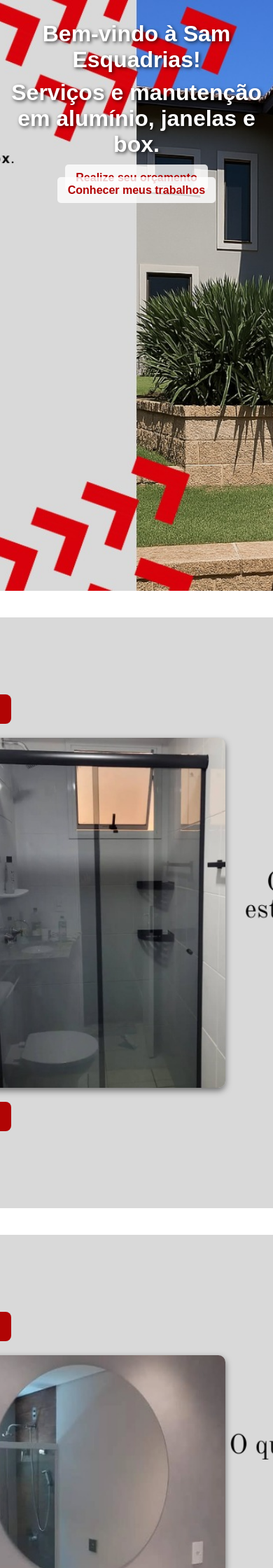
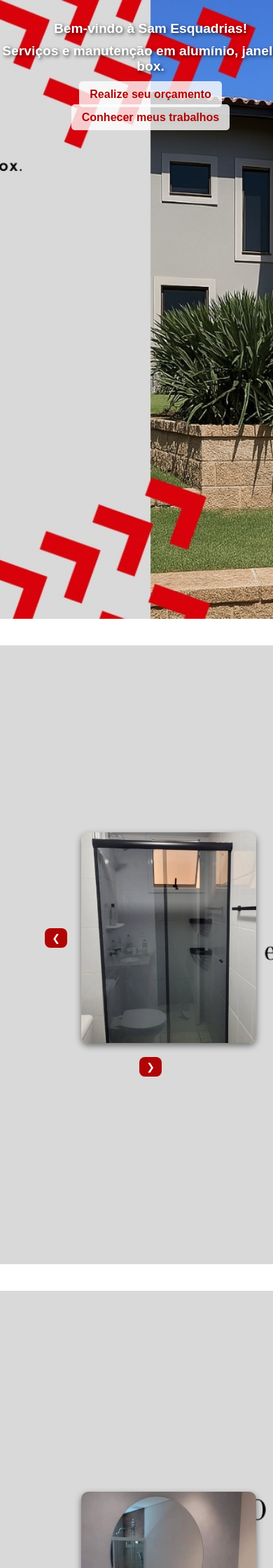
Before and after one commit to FagAlmeida/orcamentoEduardo, a Flask app: page / in a window 390 px wide. Shown: the top 2240 px of the page at 70% size. Run offline with Flask 3, Linux system fonts and the light colour scheme; some libraries are stand-ins or nearby versions.

Commit message:
AJUSTANDO TELA INICIAL

```diff
--- a/templates/inicial.html
+++ b/templates/inicial.html
@@ -15,7 +15,7 @@
 
         section {
             width: 100%;
-        height: 100vh;
+            min-height: 100vh;
             background-size: cover;
             background-position: center;
             background-repeat: no-repeat;
@@ -26,7 +26,8 @@
             text-align: center;
             color: white;
             position: relative;
-        margin-bottom: 1cm; /* <-- AQUI adiciona 1cm de espaçamento entre cada section */
+            margin-bottom: 1cm;
+            padding: 20px;
         }
 
         header {
@@ -36,26 +37,21 @@
             text-align: center;
         }
 
-        header h1 { /* <-- AQUI controla o título principal */
+        header h1 {
             margin: 10px 0;
             font-size: 2em;
             color: #fff;
             text-shadow: 2px 2px 5px rgba(0,0,0,0.7);
         }
 
-        nav {
-            margin-top: 20px;
-        }
-
         nav ul {
             list-style: none;
             padding: 0;
-            margin: 0;
-        }
-
-        nav ul li {
-            display: inline-block;
-            margin: 0 10px;
+            margin: 20px 0;
+            display: flex;
+            flex-wrap: wrap;
+            gap: 15px;
+            justify-content: center;
         }
 
         nav ul li a {
@@ -77,16 +73,15 @@
             align-items: center;
             gap: 20px;
             flex-wrap: wrap;
-            justify-content: flex-start; /* <-- Em vez de center */
+            justify-content: center;
             width: 90%;
             max-width: 1000px;
-            margin-left: -25%; /* <-- Deixa uma margem da esquerda */
         }
 
         .galeria img {
-            width: 100%; /* agora vai ocupar 100% da área disponível */
-            max-width: 400px; /* mas nunca ultrapassar 350px */
-            height: 500px; /* altura fixa */
+            width: 100%;
+            max-width: 350px;
+            height: auto;
             object-fit: cover;
             border-radius: 10px;
             box-shadow: 0 4px 10px rgba(0, 0, 0, 0.5);
@@ -106,11 +101,36 @@
         .galeria button:hover {
             background-color: #700202;
         }
+
+        @media (max-width: 768px) {
+            header h1 {
+                font-size: 1.5em;
+            }
+            .galeria img {
+                max-width: 300px;
+            }
+            .galeria button {
+                font-size: 16px;
+                padding: 8px 12px;
+            }
+        }
+
+        @media (max-width: 480px) {
+            header h1 {
+                font-size: 1.2em;
+            }
+            .galeria img {
+                max-width: 250px;
+            }
+            .galeria button {
+                font-size: 14px;
+                padding: 6px 10px;
+            }
+        }
     </style>
 </head>
 <body>
 
-<!-- Primeira tela - imagem de fundo com texto e botão -->
 <section style="background-image: url('{{ url_for('static', filename='img/fundo.jpg') }}');">
     <header>
         <h1>Bem-vindo à Sam Esquadrias!</h1>
@@ -124,7 +144,6 @@
     </header>
 </section>
 
-<!-- Segunda tela - outra imagem de fundo com galeria 1 -->
 <section id="album1" style="background-image: url('{{ url_for('static', filename='img/fundo2.jpg') }}');">
     <div class="galeria">
         <button onclick="anterior()">&#10094;</button>
@@ -133,7 +152,6 @@
     </div>
 </section>
 
-<!-- Terceira tela - outra imagem de fundo com galeria 2 -->
 <section style="background-image: url('{{ url_for('static', filename='img/fundo4.jpg') }}');">
     <div class="galeria">
         <button onclick="anterior2()">&#10094;</button>
@@ -143,7 +161,6 @@
 </section>
 
 <script>
-    // Galeria 1
     const imagens = [
         "{{ url_for('static', filename='img/trabalho1.jpg') }}",
         "{{ url_for('static', filename='img/trabalho2.jpg') }}",
@@ -166,7 +183,6 @@
         atualizarImagem();
     }
 
-    // Galeria 2
     const imagens2 = [
         "{{ url_for('static', filename='img/servico1.jpg') }}",
         "{{ url_for('static', filename='img/servico2.jpg') }}",
```
Lines whose indentation alone changed are shown as unchanged.
